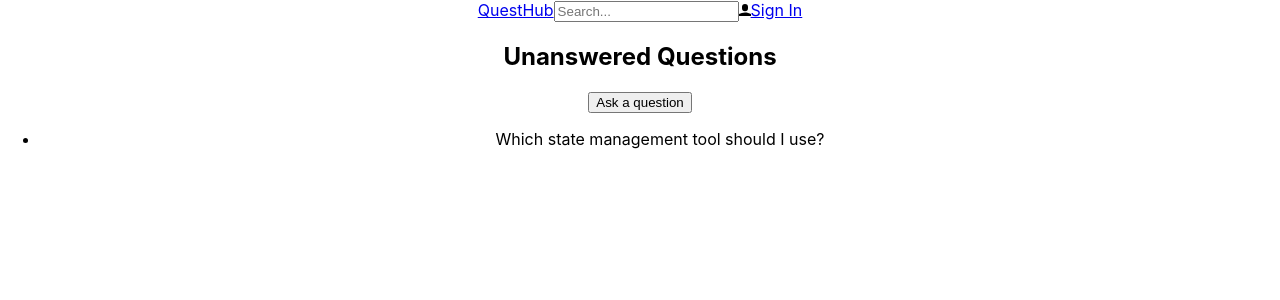
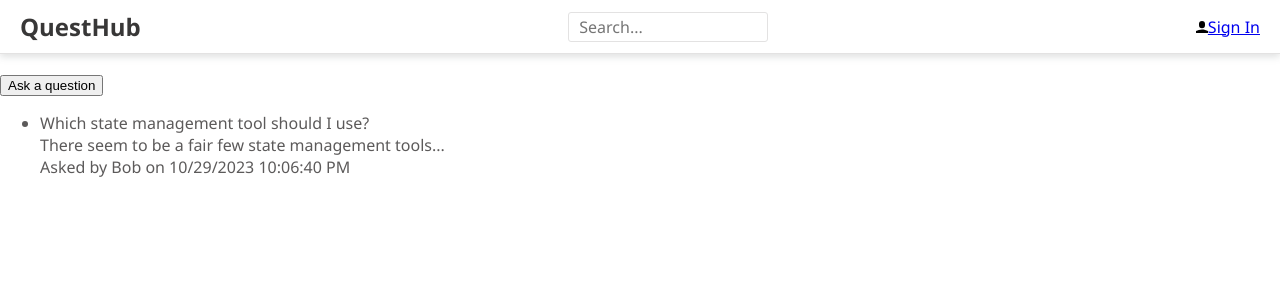
Before and after one commit to sameera999/questHub, a React (Create React App) app in the folder frontend/: page / in a window 1280 px wide. Shown: the top 300 px of the page. Built offline with nearby package versions, Linux system fonts and the light colour scheme.

Commit message:
added emotion and styled app and header components

```diff
--- a/frontend/package.json
+++ b/frontend/package.json
@@ -3,6 +3,8 @@
   "version": "0.1.0",
   "private": true,
   "dependencies": {
+    "@emotion/react": "^11.11.1",
+    "@emotion/styled": "^11.11.0",
     "@testing-library/jest-dom": "^5.17.0",
     "@testing-library/react": "^13.4.0",
     "@testing-library/user-event": "^13.5.0",
--- a/frontend/src/App.tsx
+++ b/frontend/src/App.tsx
@@ -1,14 +1,22 @@
+/** @jsxImportSource @emotion/react */
 import React from 'react';
-import logo from './logo.svg';
 import './App.css';
 import { Header } from './Header';
 import { HomePage } from './HomePage';
+import { css } from '@emotion/react';
+import { fontFamily, fontSize, gray2 } from './Styles';
 
 function App() {
   const unused = 'something';
-  debugger;
+
   return (
-    <div className="App">
+    <div
+      css={css`
+        font-family: ${fontFamily};
+        font-size: ${fontSize};
+        color: ${gray2};
+      `}
+    >
       <Header />
       <HomePage />
     </div>
--- a/frontend/src/Header.tsx
+++ b/frontend/src/Header.tsx
@@ -1,13 +1,64 @@
+/** @jsxImportSource @emotion/react */
+import { css } from '@emotion/react';
+import { fontFamily, fontSize, gray1, gray2, gray5 } from './Styles';
 import React from 'react';
 import { UserIcon } from './Icons';
 
-export const Header = () => (
-  <div>
-    <a href="./">QuestHub</a>
-    <input type="text" placeholder="Search..." />
+export const Header = () => {
+  const handleSearchInputChange = (e: React.ChangeEvent<HTMLInputElement>) => {
+    console.log(e.currentTarget.value);
+  };
+  return (
+    <div
+      css={css`
+        position: fixed;
+        box-sizing: border-box;
+        top: 0;
+        width: 100%;
+        display: flex;
+        align-items: center;
+        justify-content: space-between;
+        padding: 10px 20px;
+        background-color: #fff;
+        border-bottom: 1px solid ${gray5};
+        box-shadow: 0 3px 7px 0 rgba(110, 112, 114, 0.21);
+      `}
+    >
+      <a
+        href="./"
+        css={css`
+          font-size: 24px;
+          font-weight: bold;
+          color: ${gray1};
+          text-decoration: none;
+        `}
+      >
+        QuestHub
+      </a>
+      <input
+        type="text"
+        placeholder="Search..."
+        onChange={handleSearchInputChange}
+        css={css`
+          box-sizing: border-box;
+          font-family: ${fontFamily};
+          font-size: ${fontSize};
+          padding: 8px 10px;
+          border: 1px solid ${gray5};
+          border-radius: 3px;
+          color: ${gray2};
+          background-color: white;
+          width: 200px;
+          height: 30px;
+          :focus {
+            outline-color: ${gray5};
+          }
+        `}
+      />
       <a href="./signin">
         <UserIcon />
         <span>Sign In</span>
       </a>
     </div>
   );
+};
--- a/frontend/src/HomePage.tsx
+++ b/frontend/src/HomePage.tsx
@@ -1,18 +1,37 @@
 import React from 'react';
 import { QuestionList } from './QuestionList';
-import { getUnansweredQuestions } from './QuestionsData';
+import { getUnansweredQuestions, QuestionData } from './QuestionsData';
 import { Page } from './Page';
 import { PageTitle } from './PageTitle';
 
-export const HomePage = () => (
+export const HomePage = () => {
+  const [questions, setQuestions] = React.useState<QuestionData[]>([]);
+  const [questionsLoading, setQuestionsLoading] = React.useState(true);
+
+  React.useEffect(() => {
+    const doGetUnansweredQuestions = async () => {
+      const unansweredQuestions = await getUnansweredQuestions();
+      setQuestions(unansweredQuestions);
+      setQuestionsLoading(false);
+    };
+    doGetUnansweredQuestions();
+  }, []);
+  console.log('rendered');
+  const handleAskQuestionClick = () => {
+    console.log('TODO - move to the AskPage');
+  };
+
+  return (
     <Page>
       <div>
         <PageTitle>Unanswered Questions</PageTitle>
-      <button>Ask a question</button>
+        <button onClick={handleAskQuestionClick}>Ask a question</button>
       </div>
-    <QuestionList
-      data={getUnansweredQuestions()}
-      renderItem={(question) => <div>{question.title}</div>}
-    />
+      {questionsLoading ? (
+        <div>Loading...</div>
+      ) : (
+        <QuestionList data={questions} />
+      )}
     </Page>
   );
+};
--- a/frontend/src/QuestionsData.ts
+++ b/frontend/src/QuestionsData.ts
@@ -50,6 +50,11 @@ const questions: QuestionData[] = [
   },
 ];
 
-export const getUnansweredQuestions = (): QuestionData[] => {
+export const getUnansweredQuestions = async (): Promise<QuestionData[]> => {
+  await wait(500);
   return questions.filter((q) => q.answers.length === 0);
 };
+
+const wait = (ms: number): Promise<void> => {
+  return new Promise((resolve) => setTimeout(resolve, ms));
+};
--- /dev/null
+++ b/frontend/src/Styles.ts
@@ -0,0 +1,12 @@
+export const gray1 = '#383737';
+export const gray2 = '#5c5a5a';
+export const gray3 = '#857c81';
+export const gray4 = '#b9b9b9';
+export const gray5 = '#e3e2e2';
+export const gray6 = '#f7f8fa';
+export const primary1 = '#681c41';
+export const primary2 = '#824c67';
+export const accent1 = '#dbb365';
+export const accent2 = '#efd197';
+export const fontFamily = "'Segoe UI', 'Helvetica Neue',sans-serif";
+export const fontSize = '16px';
```
Also changed, not shown: 1 other file (tests, documents, lock files or other folders). Lines whose indentation alone changed are shown as unchanged.
